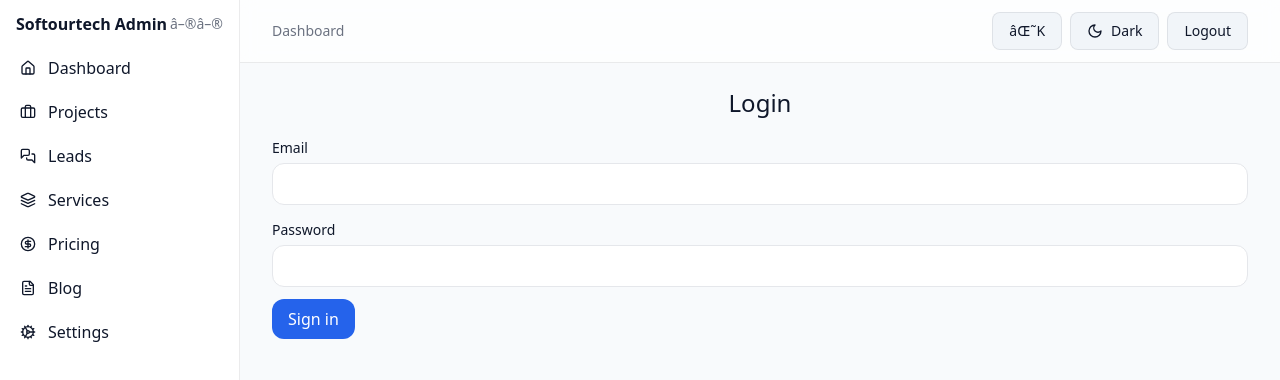
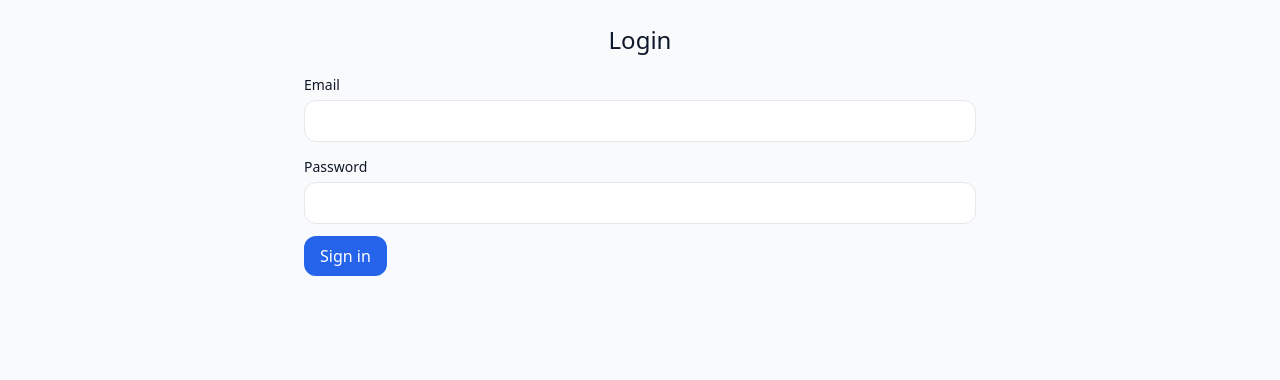
Before and after one commit to ashrafulwpdev/softourtechdemo-admin, a Next.js app: page /login in a window 1280 px wide. Shown: the top 380 px of the page. Built offline with nearby package versions, Linux system fonts and the light colour scheme.

Commit message:
fix: strip BOM from package.json, set engines.node=20.x; layout update

```diff
--- a/app/layout.tsx
+++ b/app/layout.tsx
@@ -1,18 +1,29 @@
+// app/layout.tsx
+"use client";
+
 import "./globals.css";
 import Sidebar from "@/components/nav/Sidebar";
 import Topbar from "@/components/nav/Topbar";
 import CommandPalette from "@/components/CommandPalette";
-import { ReactNode } from "react";
+import { usePathname } from "next/navigation";
+import type { ReactNode } from "react";
 
-export const metadata = {
-  title: "Softourtech Admin",
-  description: "Premium Admin Dashboard",
-};
+const AUTH_ROUTES = ["/login"]; // add more auth-only routes here if needed
 
 export default function RootLayout({ children }: { children: ReactNode }) {
+  const pathname = usePathname();
+  const isAuthRoute = AUTH_ROUTES.includes(pathname);
+
   return (
     <html lang="en" suppressHydrationWarning>
       <body>
+        {isAuthRoute ? (
+          // Clean auth layout (no sidebar/topbar)
+          <main className="min-h-screen flex items-start justify-center p-6">
+            <div className="w-full max-w-2xl">{children}</div>
+          </main>
+        ) : (
+          // App layout (sidebar + topbar)
           <div className="flex">
             <Sidebar />
             <main className="flex-1 min-h-screen">
@@ -20,6 +31,7 @@ export default function RootLayout({ children }: { children: ReactNode }) {
               <div className="container-xl py-6">{children}</div>
             </main>
           </div>
+        )}
         <CommandPalette />
       </body>
     </html>
```
Lines whose indentation alone changed are shown as unchanged.
